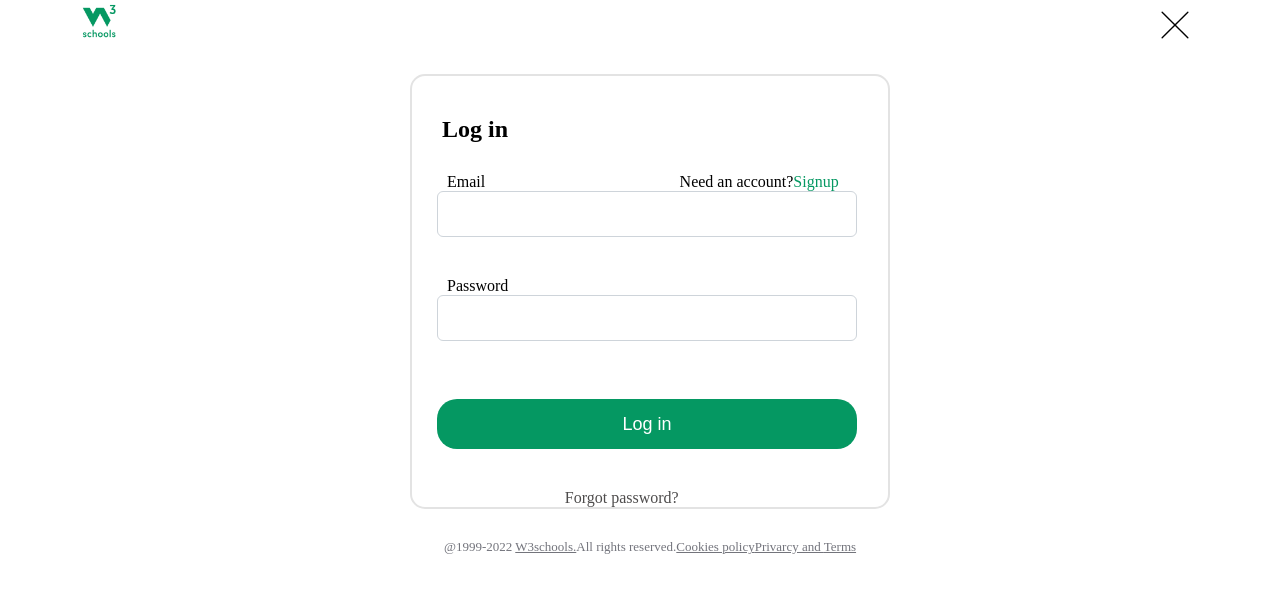
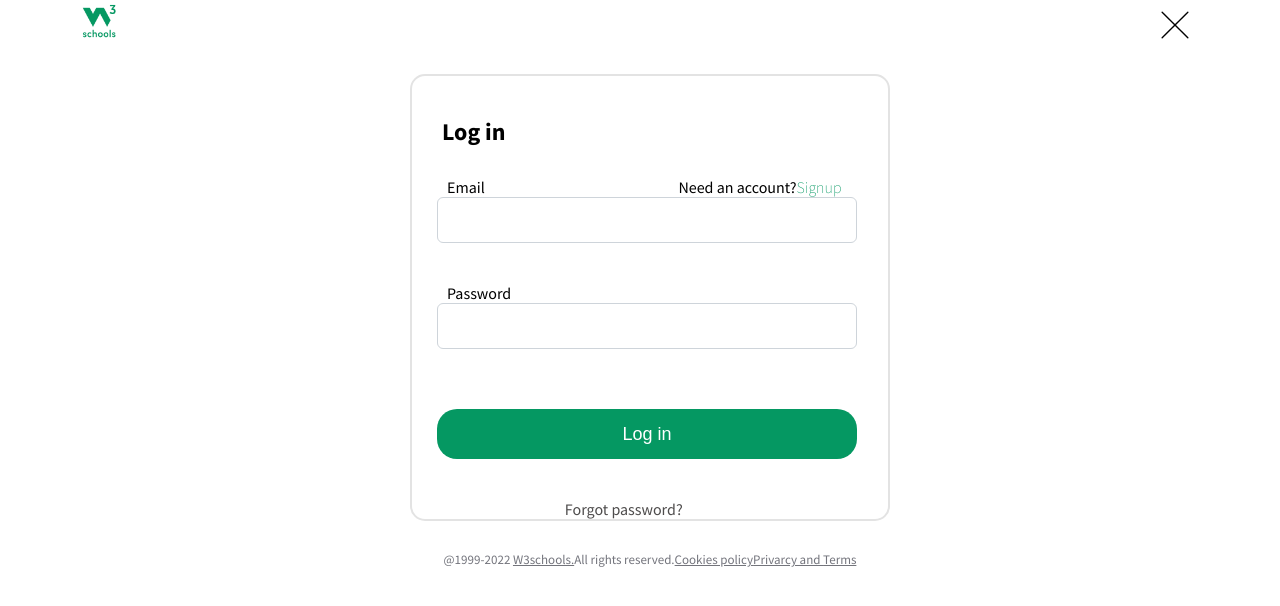
Before and after one commit to Thulasi-V/qLabs_Training, a PHP site: page /w3schoolform.html in a window 1280 px wide. Shown: the top 606 px of the page. Run offline with PHP 8.4, Linux system fonts and the light colour scheme.

Commit message:
Add files via upload

```diff
--- a/Task10_CSS6_16Nov2022/final/assets/css/style.css
+++ b/Task10_CSS6_16Nov2022/final/assets/css/style.css
@@ -1,8 +1,18 @@
+@import url('https://fonts.googleapis.com/css2?family=Source+Sans+Pro:ital,wght@0,200;0,300;0,400;0,600;0,700;0,900;1,200;1,300;1,400;1,600;1,700;1,900&display=swap');
+
+
 *{
     margin: 0 auto;
     padding: 0 ;
     box-sizing: border-box;
 }
+
+.container{
+    max-width: 1200px;
+   background-color: white;
+   font-family: 'Source Sans Pro', sans-serif;
+}
+
 /*Nav tag css starts*/
 .navBar{
     padding: 0 40px 0 40px;
@@ -12,10 +22,6 @@
     float: right;
 }
 /*Nav tag css ends*/
-.container{
-    max-width: 1200px;
-   background-color: white;
-}
 
 /*h2 tag css starts*/
 .container form h2{
```
